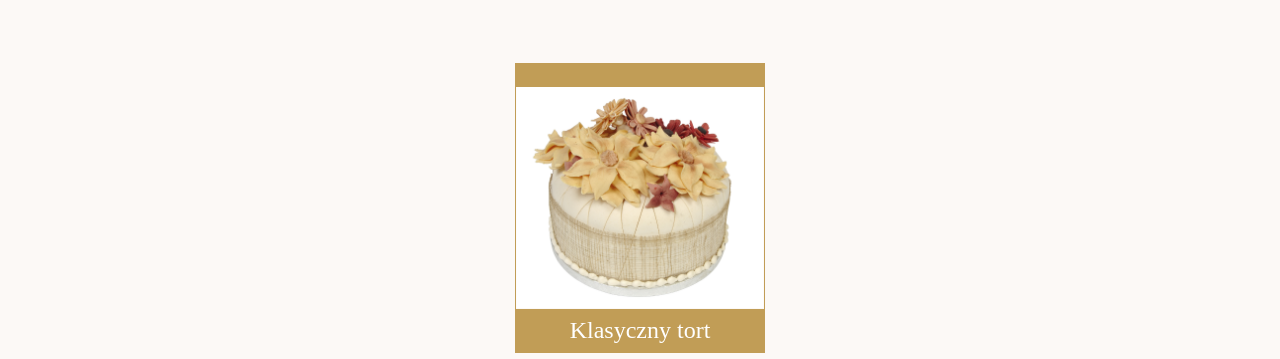
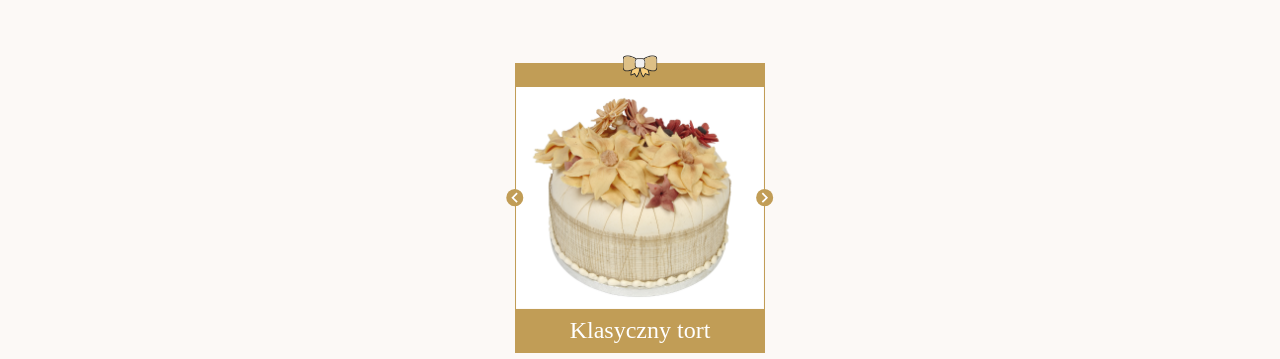
Before and after one commit to PioKl/Torty, a React (Create React App) app: page / in a window 1280 px wide. Shown: the part 1758-2117 px from the top of the page. Built offline with nearby package versions, Linux system fonts and the light colour scheme; a web font is replaced by a local one.

Commit message:
Gallery.scss|Styles update

```diff
--- a/src/style/Gallery.scss
+++ b/src/style/Gallery.scss
@@ -1,4 +1,6 @@
 @import './App.scss';
+
+$topBorderOfContainer: calc(24px + (63 - 24) * ((100vw - #{$bp-small-portraitWidth/1em*16px}) / (#{$bp-large-portraitWidth/1em * 16} - #{$bp-small-portraitWidth/1em * 16})));
 
 .gallery {
     height: auto;
@@ -26,6 +28,29 @@
 
     &__images-container {
         align-self: center;
+        position: relative;
+
+        &:before {
+            content: '';
+            background-image: url('../svg/kokarda.svg');
+            background-size: 34.81px 32.84px;
+            width: 34.81px;
+            height: 32.84px;
+            position: absolute;
+            top: calc(3% - 24px); //24px, zależne od border-top
+            //top: calc(3% - #{$topBorderOfContainer}) dla landscape inna wartosc trzeba dac, bo topBorderOfContainer jest obliczany na podsawie 100vw, a landscape 100vh;
+            left: 50%;
+            transform: translateX(-50%);
+            z-index: 1;
+
+            @include mobilePortrait {
+                background-size: calc(34.81px + (95.12 - 34.81) * ((100vw - #{$bp-small-portraitWidth/1em*16px}) / (#{$bp-large-portraitWidth/1em * 16} - #{$bp-small-portraitWidth/1em * 16}))) calc(32.84px + (86.3 - 32.84) * ((100vw - #{$bp-small-portraitWidth/1em*16px}) / (#{$bp-large-portraitWidth/1em * 16} - #{$bp-small-portraitWidth/1em * 16})));
+
+                width: calc(34.81px + (95.12 - 34.81) * ((100vw - #{$bp-small-portraitWidth/1em*16px}) / (#{$bp-large-portraitWidth/1em * 16} - #{$bp-small-portraitWidth/1em * 16})));
+                height: calc(32.84px + (86.3 - 32.84) * ((100vw - #{$bp-small-portraitWidth/1em*16px}) / (#{$bp-large-portraitWidth/1em * 16} - #{$bp-small-portraitWidth/1em * 16})));
+                top: calc(3% - #{$topBorderOfContainer});
+            }
+        }
     }
 
     &__img-container {
@@ -33,6 +58,52 @@
         width: 249.93px;
         height: 221.88px;
         border-top: 24px solid $gold;
+        position: relative;
+
+        /* Responsive Media Queries */
+        @include mobilePortrait {
+            width: calc(249.93px + (650 - 249.93) * ((100vw - #{$bp-small-portraitWidth/1em*16px}) / (#{$bp-large-portraitWidth/1em * 16} - #{$bp-small-portraitWidth/1em * 16})));
+            height: calc(221.88px + (650 - 221.88) * ((100vw - #{$bp-small-portraitWidth/1em*16px}) / (#{$bp-large-portraitWidth/1em * 16} - #{$bp-small-portraitWidth/1em * 16})));
+            border-width: $topBorderOfContainer;
+        }
+
+        &:before,
+        &:after {
+            content: '';
+            background-size: 21.42px 21.3px;
+            width: 21.42px;
+            height: 21.3px;
+            position: absolute;
+
+            @include mobilePortrait {
+                background-size: calc(21.42px + (66.67 - 21.42) * ((100vw - #{$bp-small-portraitWidth/1em*16px}) / (#{$bp-large-portraitWidth/1em * 16} - #{$bp-small-portraitWidth/1em * 16}))) calc(21.3px + (66.67 - 21.3) * ((100vw - #{$bp-small-portraitWidth/1em*16px}) / (#{$bp-large-portraitWidth/1em * 16} - #{$bp-small-portraitWidth/1em * 16})));
+
+                width: calc(21.42px + (66.67 - 21.42) * ((100vw - #{$bp-small-portraitWidth/1em*16px}) / (#{$bp-large-portraitWidth/1em * 16} - #{$bp-small-portraitWidth/1em * 16})));
+                height: calc(21.3px + (66.67 - 21.3) * ((100vw - #{$bp-small-portraitWidth/1em*16px}) / (#{$bp-large-portraitWidth/1em * 16} - #{$bp-small-portraitWidth/1em * 16})));
+            }
+
+        }
+
+        &:before {
+            background-image: url('../svg/arrowLeft.svg');
+            top: 50%;
+            transform: translate(-50%, -50%);
+        }
+
+        &:after {
+            background-image: url('../svg/arrowRight.svg');
+            position: absolute;
+            top: 50%;
+            transform: translate(-50%, -50%);
+        }
+
+        /*         &:active {
+
+            &:before,
+            &:after {
+                transform: translate(-50%, -50%) scale(.8);
+            }
+        } */
     }
 
     &__img {
@@ -42,6 +113,10 @@
         box-sizing: border-box;
         border-top: none;
         border-bottom: none;
+
+        @include mobilePortrait {
+            border-width: calc(1px + (3 - 1) * ((100vw - #{$bp-small-portraitWidth/1em*16px}) / (#{$bp-large-portraitWidth/1em * 16} - #{$bp-small-portraitWidth/1em * 16})));
+        }
     }
 
     &__img-titleContainer {
@@ -53,6 +128,11 @@
         display: flex;
         justify-content: center;
         align-items: center;
+
+        @include mobilePortrait {
+            height: calc(44.38px + (117 - 44.38) * ((100vw - #{$bp-small-portraitWidth/1em*16px}) / (#{$bp-large-portraitWidth/1em * 16} - #{$bp-small-portraitWidth/1em * 16})));
+            margin-bottom: calc(79px + (102 - 79) * ((100vw - #{$bp-small-portraitWidth/1em*16px}) / (#{$bp-large-portraitWidth/1em * 16} - #{$bp-small-portraitWidth/1em * 16})));
+        }
     }
 
     &__img-title {
@@ -60,5 +140,9 @@
         font-weight: normal;
         font-family: $fontOne;
         color: white;
+
+        @include mobilePortrait {
+            font-size: calc(24px + (48 - 24) * ((100vw - #{$bp-small-portraitWidth/1em*16px}) / (#{$bp-large-portraitWidth/1em * 16} - #{$bp-small-portraitWidth/1em * 16})));
+        }
     }
 }
```
